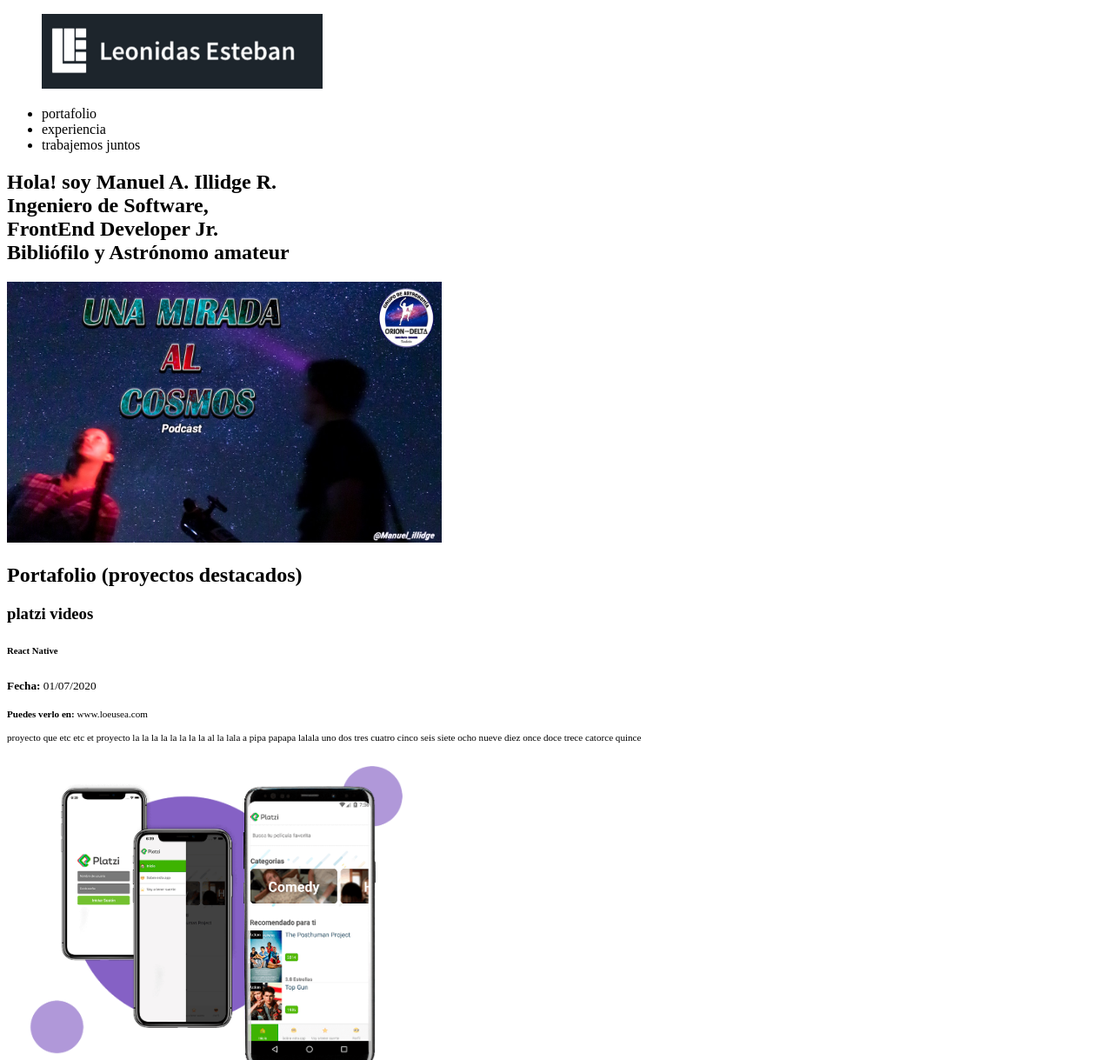
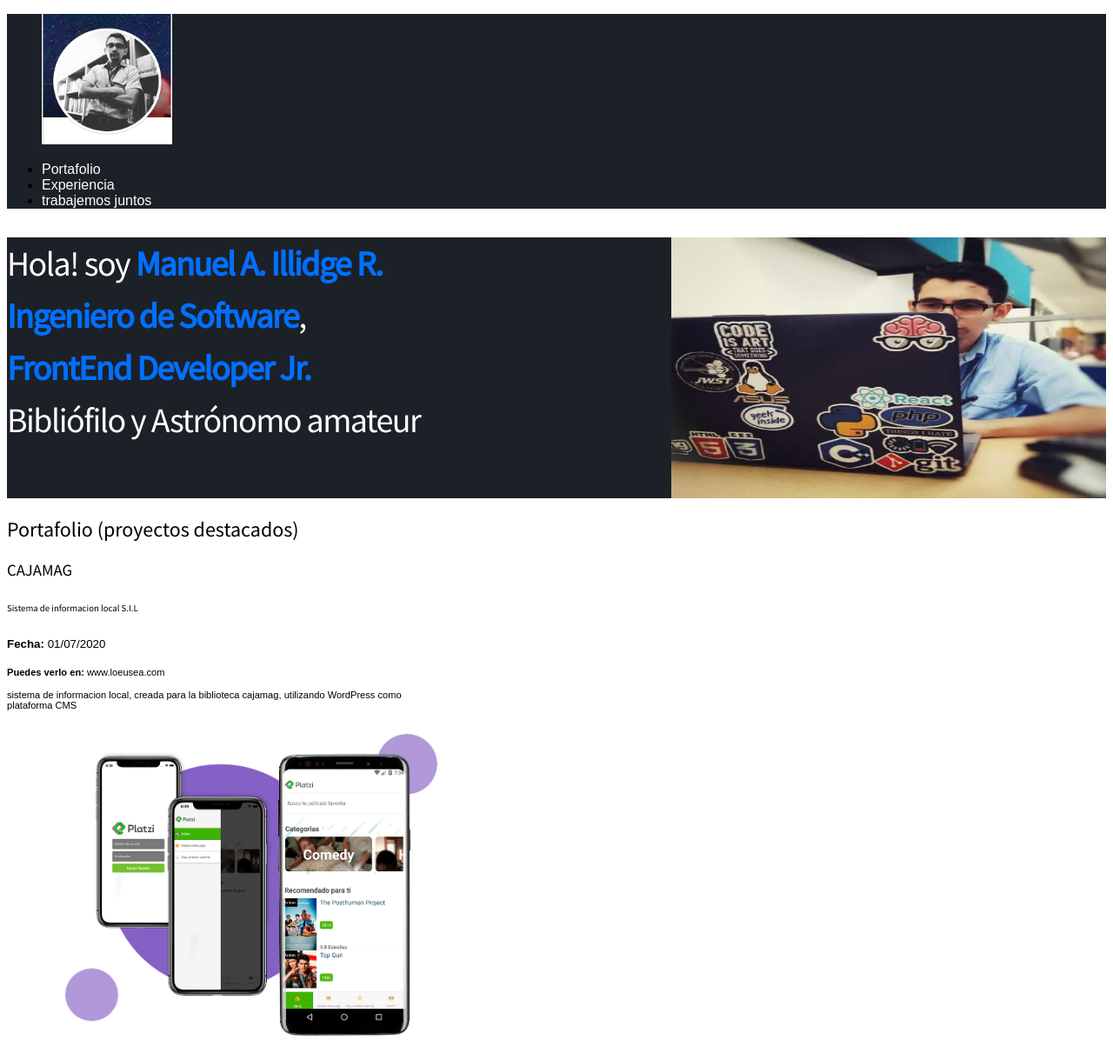
Before and after one commit to Manuel-illidge/Portafolio_Manuel_illidge, a plain HTML site: page index.html in a window 1280 px wide. Shown: the top 1219 px of the page at 87% size. Drawn offline with Linux system fonts and the light colour scheme.

Commit message:
Etiquetas y clases en html assets

```diff
--- a/index.html
+++ b/index.html
@@ -5,68 +5,74 @@
     <meta name="viewport" content="width=device-width, initial-scale=1.0">
     <title>Manuel A. Illidge R. / FrontEnd Developer Jr</title>
     <link rel="shortcut icon" href="/images/icons8-monitor-64.png" type="image/png">
+    <link href="https://fonts.googleapis.com/css2?family=Source+Sans+Pro&display=swap" rel="stylesheet">
+    <link rel="stylesheet" href="/style/estilos.css">
 </head>
 
 <body>
-   <header>
+   <header class="header">
 
   <div>
-   <figure>
-     <img src="/images/logo.png" alt="logo">
+   <figure class="logo">
+     <img id="imagenlogo" src="/images/logo2.png" width="150" height="150" alt="logo">
    </figure>
       <!-- menu -->
-       <nav>
+       <nav class="menu">
            <ul>
-               <li><a href=""></a>portafolio</li>
-               <li><a href=""></a>experiencia</li>
-               <li><a href=""></a>trabajemos juntos</li>
+               <li><a class="link" href="#portafolio">Portafolio</a></li>
+               <li><a class="link" href="#eventos">Experiencia</a></li>
+               <li><a class="link" href="#contacto">trabajemos juntos</a></li>
 
            </ul>
 
        </nav>
     </div>
+ </header>
 
-   </header>
-   <section>
+   <section class="heromanuel">
        <h1>Hola! soy  <strong>Manuel A. Illidge R.</strong><br/>
         <strong>Ingeniero de Software</strong>,<br/>
         <strong>FrontEnd Developer Jr.</strong><br/>
         Bibliófilo y Astrónomo amateur</h1>
-        <img src="/images/PrincipalImg.jpg" height="300" width="500" alt="imagen principal del sitio">
+        <!-- <img src="/images/PrincipalImg.jpg" height="300" width="500" alt="imagen principal del sitio">  -->
    </section>
 
 
-   <section>
+   <section  id="portafolio" class="portfolio">
        <h2>Portafolio (proyectos destacados)</h2>
-       <article>
-           <h3>platzi videos</h3>
-           <h6>React Native</h6>
-           <p><small><strong>Fecha:</strong> 01/07/2020<small></small> </p>
-           <p><small><strong>Puedes verlo en:</strong> www.loeusea.com <small></small> </p>
-           <p>proyecto que etc etc et proyecto la la la la la la la la al la lala a pipa papapa lalala
-               uno dos tres cuatro cinco seis siete ocho nueve diez once doce trece catorce quince
+       <article class="project">
+        <div class="details-project">
+           <h3 class="title-project">CAJAMAG</h3>
+           <h6 class="course-project">Sistema de informacion local S.I.L</h6>
+           <p class="date-project"><small><strong>Fecha:</strong> 01/07/2020<small></small> </p>
+           <p class="url-project"><small><strong>Puedes verlo en:</strong> www.loeusea.com <small></small> </p>
+           <p class="description-project">sistema de informacion local, creada para la biblioteca cajamag, utilizando WordPress como
+              plataforma CMS
            </p>
+        </div>
 
+          <figure class="image-project-container">
              <img src="/images/platzi-video-react-native.png" width="500" alt="image cambiar manuel">
+          </figure>
         </article>
 
 
    </section>
-   <section>
+   <section id="eventos">
        <h2>Mas sobre mi experiencia</h2>
-       <article>
-           <figure>
-               <img/ src="/images/platzi-conf.jpg" width="500">
+       <article class="event">
+           <figure class="imageContainer-event">
+               <img class="image-event" src="/images/platzi-conf.jpg" width="500">
            </figure>
-           <h3>platziconf 2018</h3>
-           <p>el evento etc etc etc bla bla bla, etc etc bla bla bla bla bla</p>
-           <a href="">ver video</a>
+           <h3 class="title-event">platziconf 2018</h3>
+           <p class="description-event">el evento etc etc etc bla bla bla, etc etc bla bla bla bla bla</p>
+           <a class="url-description" href="https://www.youtube.com/watch?v=0UU3FYJ3A5I" target="_blank">ver video</a>
        </article>
 
 
    </section>
-   <section>
-       <form action="/suscripcion">
+   <section id="contacto" class="contact">
+       <form class="email-form" action="/suscripcion">
         <h3>Creamos algo juntos?</h3>
         <label for="email">dejame tu email</label>
          <input id="email" type="text" placeholder="Dejame tu Email">
@@ -78,7 +84,7 @@
 
 
 
-   <footer>
+   <footer class="footer">
 
 
    </footer>
--- /dev/null
+++ b/style/estilos.css
@@ -0,0 +1,72 @@
+/* reglas
+selectores: tres tipos de selectores; De Etiqueta /
+declaraciones
+propiedades
+valores */
+
+
+/* header {
+    background: blueviolet;
+    color: red;
+} */
+
+
+body {
+    font-family: Arial, Helvetica, sans-serif;
+}
+
+h1,
+h2,
+h3,
+h4,
+h5,
+h6 {
+    font-family: 'Source Sans Pro', sans-serif;
+    font-weight: 400;
+}
+
+h1{
+    line-height: 150%;
+    font-size: 40px;
+    letter-spacing: -1.5px;
+    color:white;
+    /* text-transform: uppercase;
+    text-decoration:line-through red; */
+}
+
+.details-project{
+width: 500px;
+}
+.image-project-container{
+    width: 500px;
+}
+
+.heromanuel{
+    height: 300px;
+    background-image: url('/images/6958149.jpg');
+    background-color: #1b2127;
+    background-size: 500px 300px;
+    background-repeat: no-repeat;
+    background-position-x: right;
+
+}
+
+.header{
+    background-color: #1b2127;
+}
+
+.header a{
+    color: white;
+    text-decoration: none;
+}
+
+h1 strong{
+    color: #026fff;
+}
+/* background-color para agregar unn color de fondo
+color para agregar un color al texto
+text-decoration para modificar la decoración del texto
+background-image para agregar una imagen de fondo
+background-size para modificar el tamaño del background asignado
+background-repeat para modificar la repetición del backgound asignado
+background-position para modificar la posición del bakground asignado */
```
Also changed, not shown: images/6958149.jpg (added), images/logo2.png (added). Lines whose indentation alone changed are shown as unchanged.
